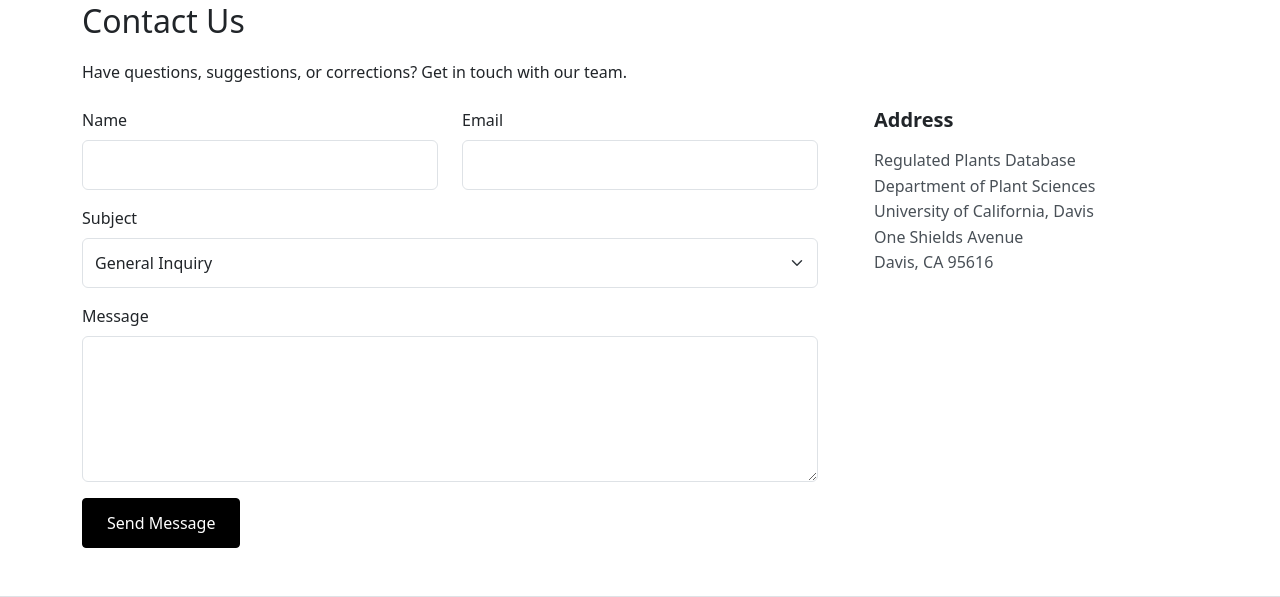
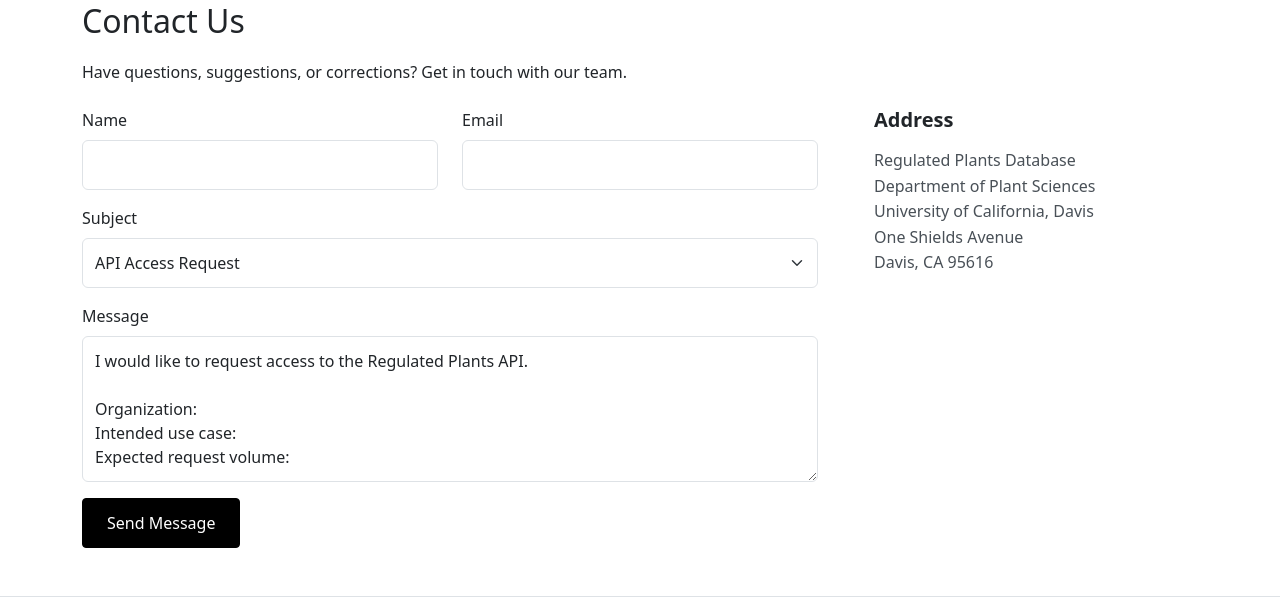
Before and after one commit to oozr/invasive_plants, a Flask app: page /about/?subject=api_access in a window 1280 px wide. Shown: the part 2609-3206 px from the top of the page. Run offline with Flask 2, Linux system fonts and the light colour scheme; parts of the project's set-up code (start-up, migrations or seed data) failed here and were passed over; some libraries are stand-ins or nearby versions.

Commit message:
re-wiring the request access api button to the contact form

```diff
--- a/app/templates/about.html
+++ b/app/templates/about.html
@@ -105,7 +105,7 @@
 </section>
 
 <!-- Contact Section -->
-<section class="about-section">
+<section class="about-section" id="contact">
     <h2>Contact Us</h2>
     <p>Have questions, suggestions, or corrections? Get in touch with our team.</p>
 
@@ -126,15 +126,16 @@
                 <div class="mb-3">
                     <label for="subject" class="form-label">Subject</label>
                     <select class="form-select" id="subject" name="subject">
-                        <option value="general">General Inquiry</option>
-                        <option value="data">Data Correction</option>
-                        <option value="collaboration">Collaboration Request</option>
-                        <option value="other">Other</option>
+                        <option value="general" {% if contact_subject == "general" %}selected{% endif %}>General Inquiry</option>
+                        <option value="api_access" {% if contact_subject == "api_access" %}selected{% endif %}>API Access Request</option>
+                        <option value="data" {% if contact_subject == "data" %}selected{% endif %}>Data Correction</option>
+                        <option value="collaboration" {% if contact_subject == "collaboration" %}selected{% endif %}>Collaboration Request</option>
+                        <option value="other" {% if contact_subject == "other" %}selected{% endif %}>Other</option>
                     </select>
                 </div>
                 <div class="mb-3">
                     <label for="message" class="form-label">Message</label>
-                    <textarea class="form-control" id="message" name="message" rows="5" required></textarea>
+                    <textarea class="form-control" id="message" name="message" rows="5" required>{{ contact_message }}</textarea>
                 </div>
                 <!-- Honeypot field to catch bots -->
                 <div style="display:none;">
--- a/app/templates/api.html
+++ b/app/templates/api.html
@@ -22,7 +22,7 @@
                 <div class="api-action-row">
                     <a href="{{ url_for('api_page.login') }}" class="btn btn-primary">Subscriber login</a>
                     <a href="{{ url_for('api_page.docs') }}" class="btn btn-outline-dark">Developer documentation</a>
-                    <a href="mailto:api@regulatedplants.unu.edu?subject=Regulated%20Plants%20API%20access" class="btn btn-outline-dark">Request access</a>
+                    <a href="{{ url_for('about.index', subject='api_access') }}#contact" class="btn btn-outline-dark">Request access</a>
                 </div>
             </div>
         </div>
@@ -190,7 +190,7 @@
         <div class="api-action-row">
             <a href="{{ url_for('api_page.login') }}" class="btn btn-primary">Subscriber login</a>
             <a href="{{ url_for('api_page.docs') }}" class="btn btn-outline-dark">Developer documentation</a>
-            <a href="mailto:api@regulatedplants.unu.edu?subject=Regulated%20Plants%20API%20access" class="btn btn-outline-dark">Request access</a>
+            <a href="{{ url_for('about.index', subject='api_access') }}#contact" class="btn btn-outline-dark">Request access</a>
         </div>
     </div>
 </section>
--- a/app/views.py
+++ b/app/views.py
@@ -594,7 +594,25 @@ def openapi_json():
 # ----------------------------
 @about.route("/")
 def index():
-    return render_template("about.html")
+    contact_subject = (request.args.get("subject") or "general").strip()
+    allowed_subjects = {"general", "data", "collaboration", "api_access", "other"}
+    if contact_subject not in allowed_subjects:
+        contact_subject = "general"
+
+    contact_message = ""
+    if contact_subject == "api_access":
+        contact_message = (
+            "I would like to request access to the Regulated Plants API.\n\n"
+            "Organization:\n"
+            "Intended use case:\n"
+            "Expected request volume:"
+        )
+
+    return render_template(
+        "about.html",
+        contact_subject=contact_subject,
+        contact_message=contact_message,
+    )
 
 
 @about.route("/contact", methods=["POST"])
@@ -622,6 +640,7 @@ def contact():
         "general": "General Inquiry",
         "data": "Data Correction Request",
         "collaboration": "Collaboration Request",
+        "api_access": "API Access Request",
         "other": "Other Inquiry",
     }
     email_subject = f"[Regulated Plants] {subject_map.get(subject_type, 'Contact Form')}"
```
